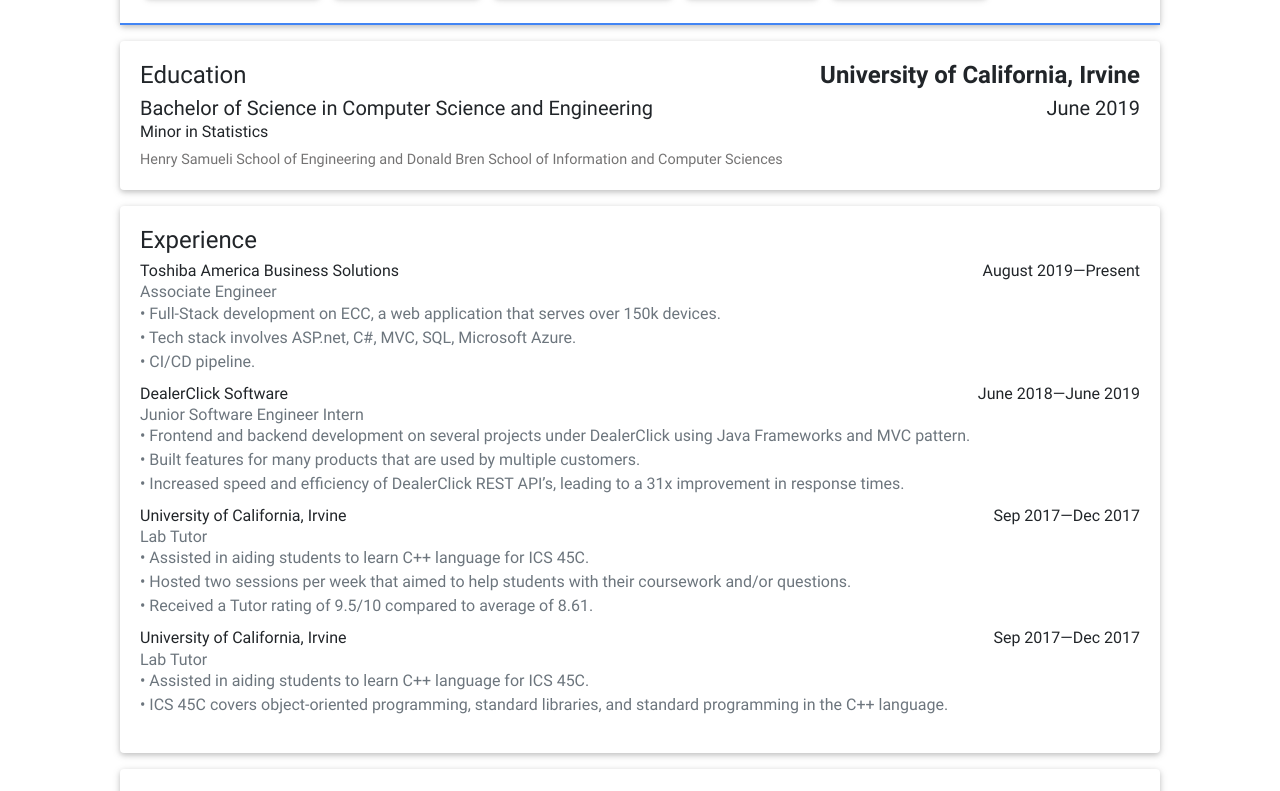
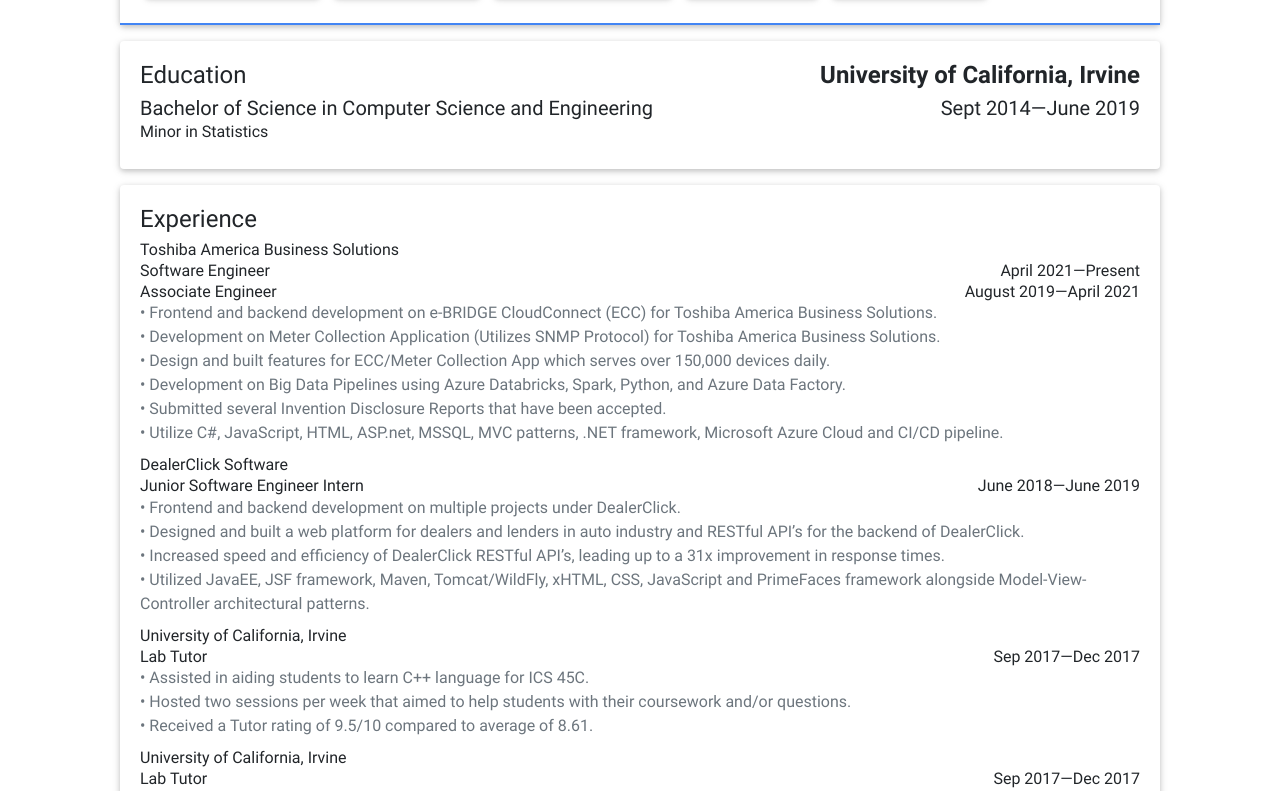
Before and after one commit to textured/textured.github.io, a plain HTML site: page views/resume.html in a window 1280 px wide. Shown: the part 157-948 px from the top of the page. Drawn offline with Linux system fonts and the light colour scheme; files whose address does not match are found by name.

Commit message:
Updated resume and avatar

```diff
--- a/views/resume.html
+++ b/views/resume.html
@@ -31,7 +31,7 @@
             <a href="mailto:daniel.phan123@gmail.com" class="btn btn-primary"><i class="fas fa-envelope"></i> Email me</a>
             <a href="https://www.linkedin.com/in/danielqphan/" class="btn btn-primary"> <i class="fab fa-linkedin-in"></i> /danielqphan</a>
             <a href="https://github.com/textured" class="btn btn-primary"><i class="fab fa-github"></i> Github</a>
-            <a href="https://drive.google.com/file/d/1RF8Tg5fqi8X5SrTwopC6-AgE-fIl-ENe/view?usp=sharing"
+            <a href="https://drive.google.com/file/d/1G5xFpG87sbq369aFfWSPK6njKUlKbUop/view?usp=sharing"
                 class="btn btn-primary"><i class="fa fa-file-pdf-o" aria-hidden="true"></i> Download</a>
         </div>
         <span class="border border-primary"></span>
@@ -43,41 +43,44 @@
             <div class="card-body">
                 <h4 class="card-title">Education <span style="float: right"><b>University of California, Irvine</b></span></h4>
                 <h5 class="card-subtitle mb-2">Bachelor of Science in Computer Science and Engineering
-                    <span style="float:right;">June 2019</span>
+                    <span style="float:right;">Sept 2014—June 2019</span>
                 </h5>
                 <h6 class="card-subtitle mb-2">Minor in Statistics</h3>
-                <p class="card-text">
-                    Henry Samueli School of Engineering and Donald Bren School of Information and Computer Sciences
-                </p>
             </div>
     </div>
     <!-- Experience -->
     <div class="card" style="margin-left: auto; margin-right: auto; margin-top: 1em; width: 65em">
         <div class="card-body">
             <h4 class="card-title">Experience</h4>
-                <h6 class="card-subtitle mb-2">Toshiba America Business Solutions <span style="float: right">August 2019—Present</span></h6>
-                <h6 class="card-subtitle text-muted">Associate Engineer</h6>
+            <h6 class="card-subtitle mb-2">Toshiba America Business Solutions</h6>
+            <h6 class="card-subtitle mb-2">Software Engineer <span style="float: right">April 2021—Present</span></h6>
+            <h6 class="card-subtitle">Associate Engineer<span style="float: right">August 2019—April 2021</span></h6>
             <p class="text-muted">
-                    • Full-Stack development on ECC, a web application that serves over 150k devices. <br/>
-                    • Tech stack involves ASP.net, C#, MVC, SQL, Microsoft Azure. <br/>
-                    • CI/CD pipeline.
+                •	Frontend and backend development on e-BRIDGE CloudConnect (ECC) for Toshiba America Business Solutions. <br/>
+                •	Development on Meter Collection Application (Utilizes SNMP Protocol) for Toshiba America Business Solutions. <br/>
+                •	Design and built features for ECC/Meter Collection App which serves over 150,000 devices daily. <br/>
+                •	Development on Big Data Pipelines using Azure Databricks, Spark, Python, and Azure Data Factory. <br/>
+                •	Submitted several Invention Disclosure Reports that have been accepted. <br/>
+                •	Utilize C#, JavaScript, HTML, ASP.net, MSSQL, MVC patterns, .NET framework, Microsoft Azure Cloud and CI/CD pipeline. <br/>
+
             </p>
-                <h6 class="card-subtitle mb-2">DealerClick Software <span style="float: right">June 2018—June 2019</span></h6>
-                <h6 class="card-subtitle text-muted">Junior Software Engineer Intern</h6>
+            <h6 class="card-subtitle mb-2">DealerClick Software</h6>
+            <h6 class="card-subtitle">Junior Software Engineer Intern<span style="float: right">June 2018—June 2019</span></h6>
             <p class="text-muted">
-                    • Frontend and backend development on several projects under DealerClick using Java Frameworks and MVC pattern. <br/>
-                    • Built features for many products that are used by multiple customers. <br/>
-                    • Increased speed and efficiency of DealerClick REST API’s, leading to a 31x improvement in response times.
+                •	Frontend and backend development on multiple projects under DealerClick. <br/>
+                •	Designed and built a web platform for dealers and lenders in auto industry and RESTful API’s for the backend of DealerClick. <br/>
+                •	Increased speed and efficiency of DealerClick RESTful API’s, leading up to a 31x improvement in response times. <br/>
+                •	Utilized JavaEE, JSF framework, Maven, Tomcat/WildFly, xHTML, CSS, JavaScript and PrimeFaces framework alongside Model-View-Controller architectural patterns.
             </p>
-                <h6 class="card-subtitle mb-2">University of California, Irvine <span style="float: right">Sep 2017—Dec 2017</span></h6>
-                <h6 class="card-subtitle text-muted">Lab Tutor</h6>
+            <h6 class="card-subtitle mb-2">University of California, Irvine</h6>
+            <h6 class="card-subtitle">Lab Tutor<span style="float: right">Sep 2017—Dec 2017</span></h6>
             <p class="text-muted">
                 • Assisted in aiding students to learn C++ language for ICS 45C. <br />
                 • Hosted two sessions per week that aimed to help students with their coursework and/or questions. <br />
                 • Received a Tutor rating of 9.5/10 compared to average of 8.61.
             </p>
-                <h6 class="card-subtitle mb-2">University of California, Irvine <span style="float: right">Sep 2017—Dec 2017</span></h6>
-                <h6 class="card-subtitle text-muted">Lab Tutor</h6>
+            <h6 class="card-subtitle mb-2">University of California, Irvine</h6>
+            <h6 class="card-subtitle">Lab Tutor<span style="float: right">Sep 2017—Dec 2017</span></h6>
             <p class="text-muted">
                 • Assisted in aiding students to learn C++ language for ICS 45C. <br />
                 • ICS 45C covers object-oriented programming, standard libraries, and standard programming in the C++ language.
@@ -125,8 +128,7 @@
             <h4 class="card-title">Skills</h4>
             <h6 class="card-subtitle mb-2">Programming</h6>
             <p class="text-muted">
-                C# (Proficient), Java (Proficient), Python (Proficient), C++ (Proficient), C (Proficient), MS Azure, JavaScript (Proficient), SQL
-                (Proficient), CSS (Proficient), Bash, Eclipse, Unix/Linux, Maven, .NET framework
+                C# (Proficient), Java (Proficient), Python (Proficient), C++ (Proficient), C (Proficient), MS Azure, SQL (Intermediate), Bash, Eclipse, Unix/Linux, .NET framework
             </p>
             <h6 class="card-subtitle mb-2">Technical</h6>
             <p class="text-muted">
```
Also changed, not shown: img/jpg/avatar.jpg. Lines whose indentation alone changed are shown as unchanged.
